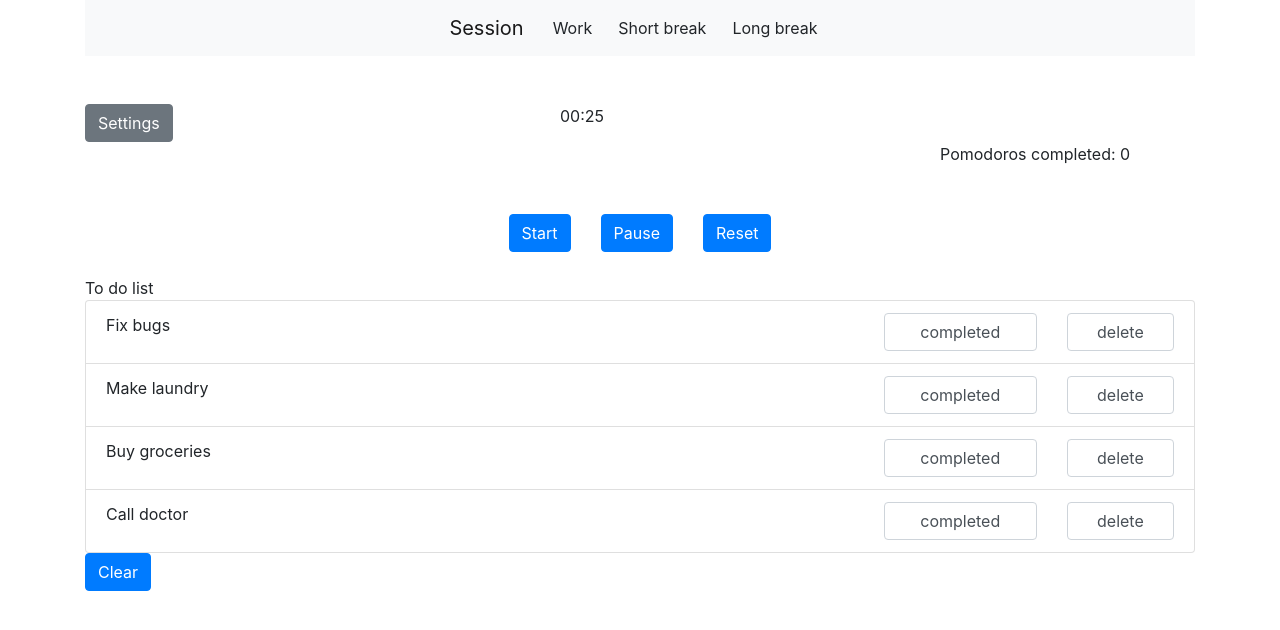
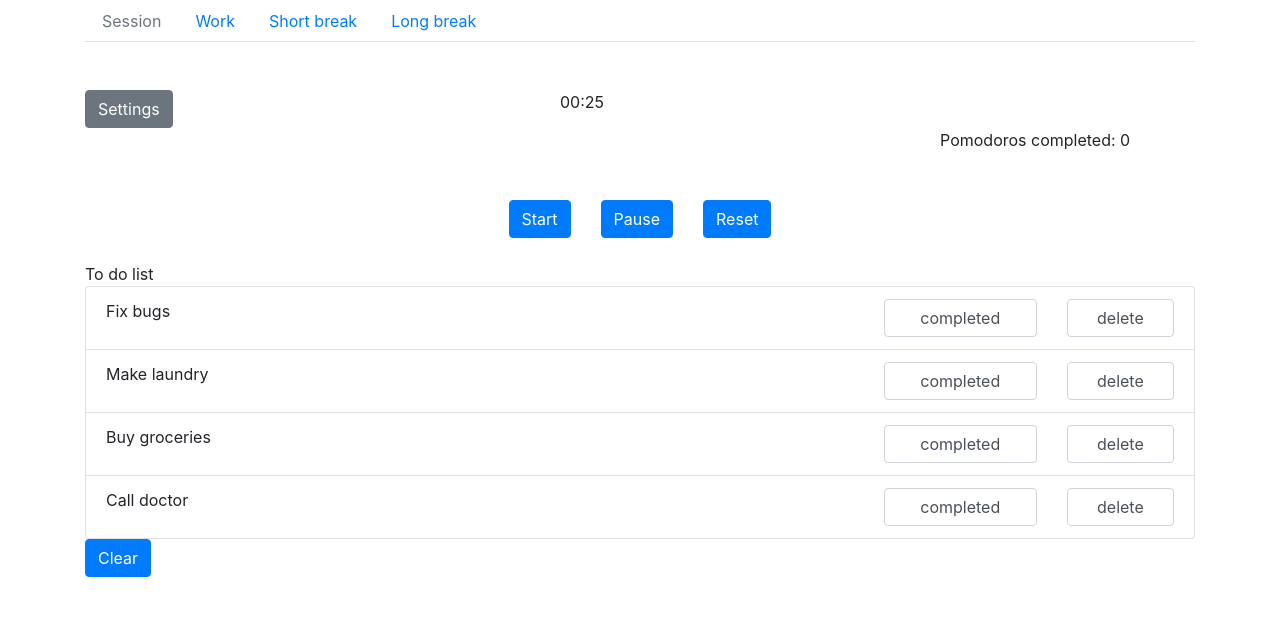
Before and after one commit to peschina/Pomodoro-clock, a React (Create React App) app: page / in a window 1280 px wide. Shown: the top 630 px of the page. Built offline with nearby package versions, Linux system fonts and the light colour scheme.

Commit message:
Sessions now switch automatically

```diff
--- a/src/App.js
+++ b/src/App.js
@@ -28,6 +28,7 @@ class App extends React.Component {
       // displays modal when toggled
       showSettings: false,
       pomodorosCompleted: 0,
+      activeKey: "work",
       toDoItems: [
         { id: 0, name: "Fix bugs", completed: false },
         { id: 1, name: "Make laundry", completed: false },
@@ -38,21 +39,20 @@ class App extends React.Component {
   }
 
   updateCurrentTime = () => {
-    if (this.state.shortBreakRunning === true) {
+    if (this.state.sessionReady === "shortBreak") {
       this.setState({ currentTime: this.state.shortBreakTime });
     }
-    if (this.state.longBreakRunning === true) {
+    if (this.state.sessionReady === "longBreak") {
       this.setState({ currentTime: this.state.longBreakTime });
-    } else {
+    }
+    if (this.state.sessionReady === "work") {
       this.setState({ currentTime: this.state.workTime });
     }
   };
 
   updateStartTime = () => {
     if (this.state.shortBreakRunning === true) {
-      this.setState({ startTime: this.state.shortBreakTime }, () =>
-        console.log("sb is running")
-      );
+      this.setState({ startTime: this.state.shortBreakTime });
     }
     if (this.state.longBreakRunning === true) {
       this.setState({ startTime: this.state.longBreakTime });
@@ -67,35 +67,10 @@ class App extends React.Component {
   }
 
   handleStart = () => {
-    this.updateStartTime();
     const session = this.state.sessionReady;
     const r = "Running";
     const sessionRunning = session + r;
-    // also need to toggle the session that was previously running
-    // check for the name of the other two sessions
-    let otherSession;
-    let remainingSesssion;
-    if (this.state.sessionReady === "work") {
-      otherSession = "shortBreak";
-      remainingSesssion = "longBreak";
-    }
-    if (this.state.sessionReady === "shortBreak") {
-      otherSession = "work";
-      remainingSesssion = "longBreak";
-    }
-    if (this.state.sessionReady === "longBreak") {
-      otherSession = "work";
-      remainingSesssion = "shortBreak";
-    }
-    const otherSessionRunning = otherSession + r;
-    const remainingSessionRunning = remainingSesssion + r;
-    // check which of the two sessions was previously running and toggle it if needed
-    if (this.state[otherSessionRunning]) {
-      this.setState(prevState => ({ [otherSessionRunning]: !prevState }));
-    }
-    if (this.state[remainingSessionRunning]) {
-      this.setState({ [remainingSessionRunning]: false });
-    }
+    this.setState({ startTime: this.state.currentTime });
     // toggle session that is starting now
     this.setState({ [sessionRunning]: true, start: Date.now() });
     this.setState({ timerId: setInterval(this.setTimer, 1000) });
@@ -112,38 +87,63 @@ class App extends React.Component {
 
     if (this.state.currentTime === "00:00") {
       clearInterval(this.state.timerId);
-      // FINISH THIS
-      if (this.state.sessionReady === "work") {
-        let counter = this.state.pomodorosCompleted;
-        const count = counter + 1;
-        this.setState({ pomodorosCompleted: count }, () =>
-          console.log(this.state.pomodorosCompleted)
-        );
-        this.setState(
-          {
-            sessionReady: "shortBreak",
-            workRunning: false,
-            shortBreakRunning: true
-          },
-          () =>
-            console.log(
-              this.state.sessionReady,
-              this.state.workRunning,
-              this.state.shortBreakRunning
-            )
-        );
-        this.setState({ startTime: this.state.shortBreakTime });
-        this.handleStart();
+      // according to session that just finished update props in state and start new session
+      switch (this.state.sessionReady) {
+        case "work":
+          console.log("session finished is work");
+          let counter = this.state.pomodorosCompleted;
+          const count = counter + 1;
+          this.setState({ pomodorosCompleted: count });
+          // check if we already have n pomodoros completed and need to switch to long break
+          const delay = this.state.lBDelay;
+          const remainder = this.state.pomodorosCompleted % delay;
+          if (remainder == 0) {
+            this.setState({
+              sessionReady: "longBreak",
+              workRunning: false,
+              longBreakRunning: true
+            });
+          } else {
+            this.setState({
+              sessionReady: "shortBreak",
+              workRunning: false,
+              shortBreakRunning: true
+            });
+          }
+          break;
+        case "shortBreak":
+          console.log("session finished is shortbreak");
+          this.setState({
+            sessionReady: "work",
+            shortBreakRunning: false,
+            workRunning: true
+          });
+          break;
+        case "longBreak":
+          console.log("session finished is longBreak");
+          this.setState({
+            sessionReady: "work",
+            longBreakRunning: false,
+            workRunning: true
+          });
+          break;
       }
-      // CHANGE THIS
-      this.setState({ workRunning: false });
+      this.updateStartTime();
       this.updateCurrentTime();
+      // when switching session need to set active class to the nav link
+      this.setState({ activeKey: this.state.sessionReady }, () =>
+        console.log("active key is" + this.state.activeKey)
+      );
+      this.handleStart();
     }
   };
 
   handleStop = () => {
     clearInterval(this.state.timerId);
-    this.setState({ workRunning: false });
+    let sessionName = this.state.sessionReady;
+    let r = "Running";
+    let sessionRunning = sessionName + r;
+    this.setState({ [sessionRunning]: false });
     let current = this.state.currentTime;
     this.setState({ startTime: current });
   };
@@ -168,14 +168,15 @@ class App extends React.Component {
 
   // closes the modal for settings
   handleClose = () => {
-    this.setState({ showSettings: false });
-    this.updateCurrentTime();
+    this.setState({ showSettings: false }, () => this.updateCurrentTime());
   };
 
   handleShow = () => {
     this.setState({ showSettings: true });
   };
 
+  // this method sets props in state so that the session is ready to start
+  // the session doesn't start automatically, but only when Start button is clicked!
   handleSession = e => {
     const name = e.target.name;
     this.setState({ sessionReady: name });
@@ -193,8 +194,13 @@ class App extends React.Component {
     } else {
       clearInterval(this.state.timerId);
       this.setState({ startTime: sessionTime, currentTime: sessionTime });
+      // Toggle all sessions to false
+      this.setState({
+        workRunning: false,
+        shortBreakRunning: false,
+        longBreakRunning: false
+      });
     }
-    // TOGGLE TO FALSE LAST SESSION ACTIVE HERE?
   };
 
   toggleCompleted = () => {
@@ -204,6 +210,10 @@ class App extends React.Component {
   handleDeleteItem = () => {
     console.log("delete item");
   };
+
+  handleSelect(eventKey) {
+    console.log(`selected ${eventKey}`);
+  }
 
   // for each ToDo Item return a li that displays the name of the item
   // and two inputs, one to mark the item as completed and one to delete the item
@@ -244,9 +254,13 @@ class App extends React.Component {
   render() {
     return (
       <Container>
-        <Navigationbar handleSession={this.handleSession} />
+        <Navigationbar
+          handleSession={this.handleSession}
+          handleSelect={this.handleSelect}
+          activeKeyInNav={this.state.activeKey}
+        />
         <Row className="mt-5 mb-5">
-          <Col md="1">
+          <Col xs="1">
             <Button variant="secondary" onClick={this.handleShow}>
               Settings
             </Button>
--- a/src/Navigationbar.js
+++ b/src/Navigationbar.js
@@ -1,34 +1,42 @@
 import React from "react";
-import { Navbar, Nav, Button } from "react-bootstrap";
+import { Nav } from "react-bootstrap";
 
 function Navigationbar(props) {
   return (
-    <Navbar className="justify-content-center" bg="light">
-      <Navbar.Brand>Session</Navbar.Brand>
+    <Nav
+      variant="tabs"
+      defaultActiveKey={(props.activeKeyInNav, () => console.log("received"))}
+      onSelect={k => props.handleSelect(k)}
+    >
       <Nav.Item>
-        <Button name="work" onClick={props.handleSession} variant="light">
-          Work
-        </Button>
+        <Nav.Link eventKey="disabled" disabled>
+          Session
+        </Nav.Link>
       </Nav.Item>
       <Nav.Item>
-        <Button
+        <Nav.Link name="work" eventKey="work" onClick={props.handleSession}>
+          Work
+        </Nav.Link>
+      </Nav.Item>
+      <Nav.Item>
+        <Nav.Link
           name="shortBreak"
+          eventKey="shortBreak"
           onClick={props.handleSession}
-          variant="light"
         >
           Short break
-        </Button>
+        </Nav.Link>
       </Nav.Item>
       <Nav.Item>
-        <Button
+        <Nav.Link
           name="longBreak"
+          eventKey="longBreak"
           onClick={props.handleSession}
-          variant="light"
         >
           Long break
-        </Button>
+        </Nav.Link>
       </Nav.Item>
-    </Navbar>
+    </Nav>
   );
 }
 
```
